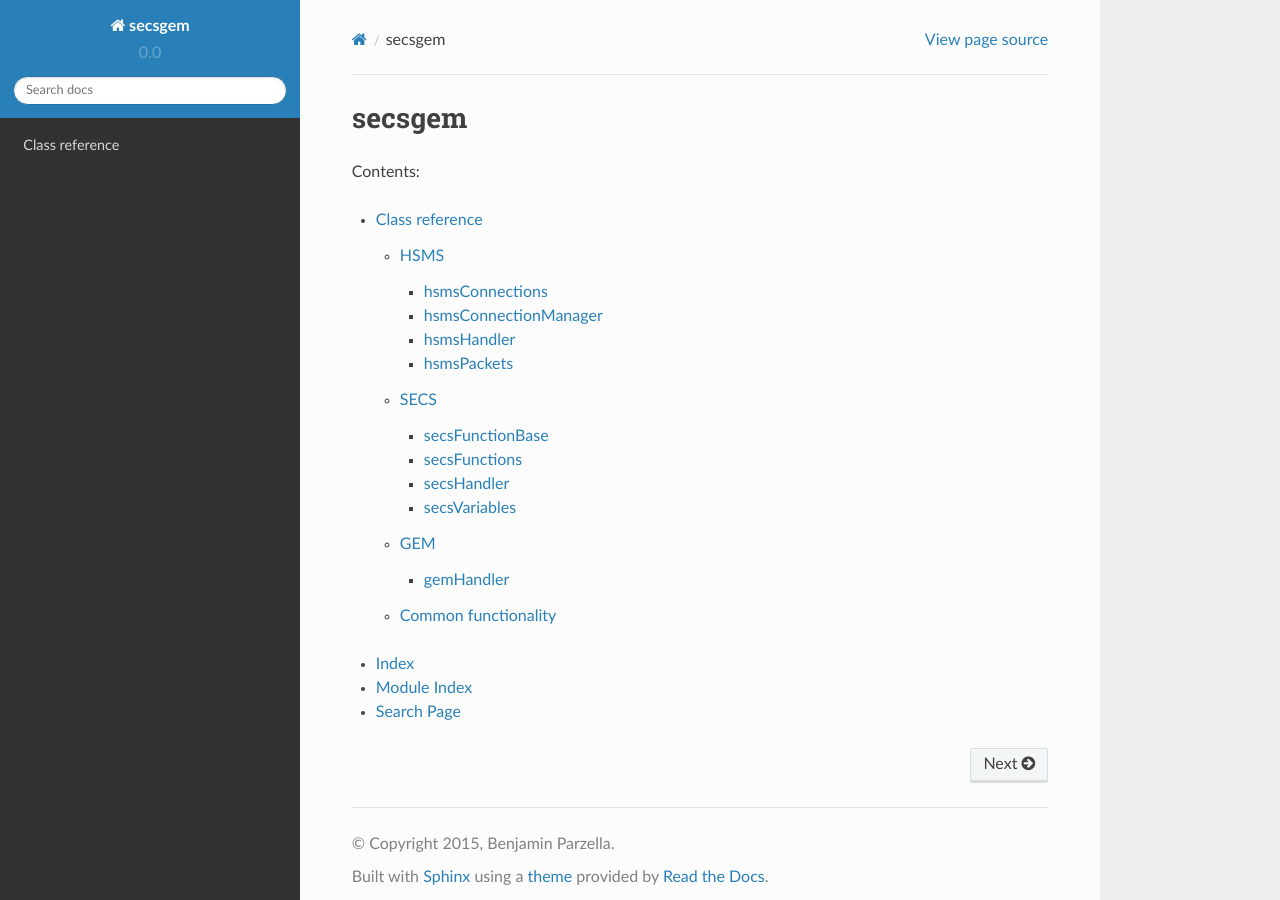
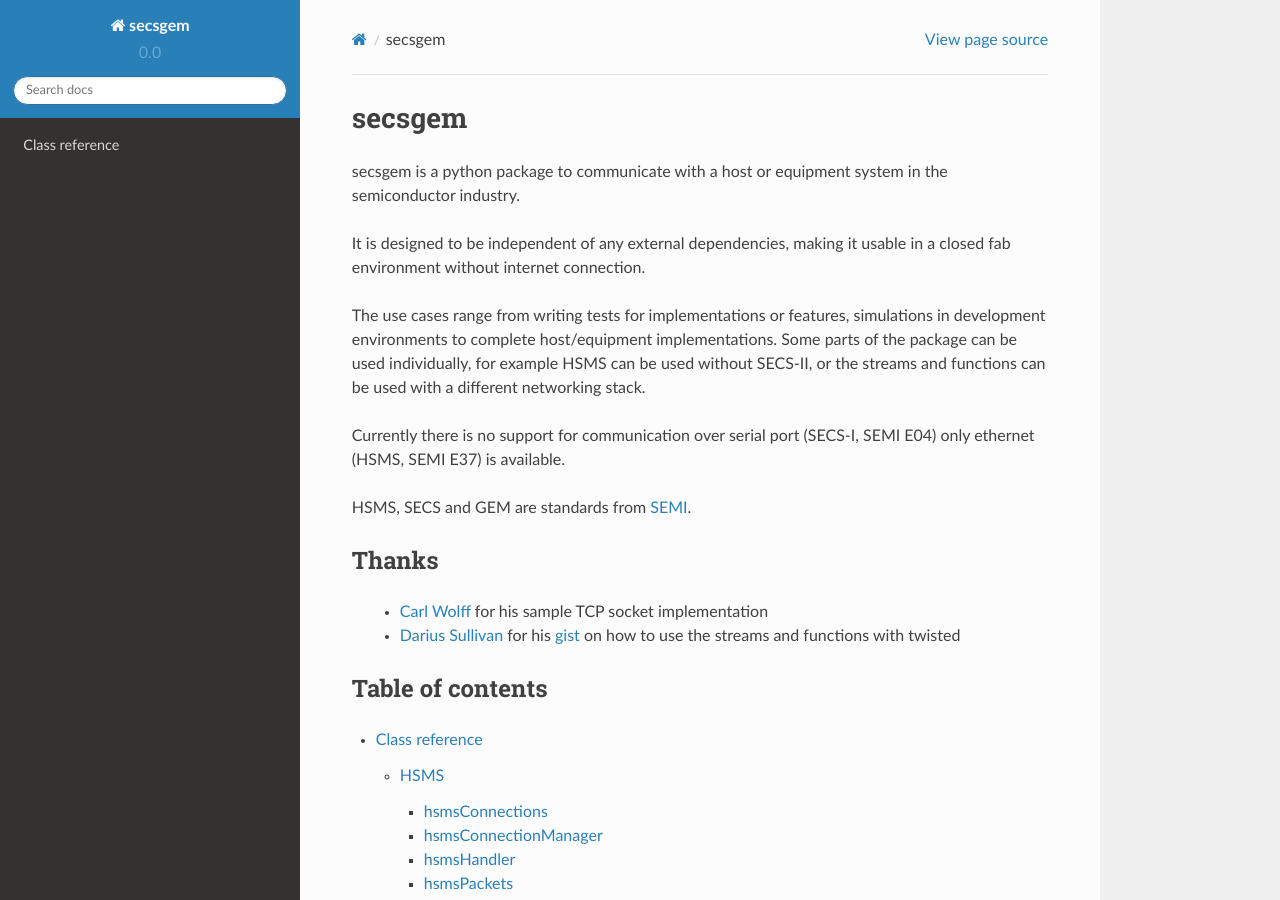
Before and after one commit to bparzella/secsgem, a Sphinx documentation site: the page built from docs/index.rst, in a window 1280 px wide and 900 px high. Built offline with Sphinx 7.4.7 and the Read the Docs theme 2.0.0, drawn with Linux system fonts in a browser that asks for light colours.

Commit message:
little bit more documentation

```diff
--- a/docs/index.rst
+++ b/docs/index.rst
@@ -3,14 +3,31 @@
 secsgem
 =======
 
-Contents:
+secsgem is a python package to communicate with a host or equipment system in the semiconductor industry.
+
+It is designed to be independent of any external dependencies, making it usable in a closed fab environment without internet connection.
+
+The use cases range from writing tests for implementations or features, simulations in development environments to complete host/equipment implementations.
+Some parts of the package can be used individually, for example HSMS can be used without SECS-II, or the streams and functions can be used with a different networking stack.
+
+Currently there is no support for communication over serial port (SECS-I, SEMI E04) only ethernet (HSMS, SEMI E37) is available.
+
+HSMS, SECS and GEM are standards from `SEMI <http://www.semi.org>`_.
+
+Thanks
+------
+
+   * `Carl Wolff <https://github.com/wolfc01>`_ for his sample TCP socket implementation
+   * `Darius Sullivan <https://github.com/dariussullivan>`_ for his `gist <https://gist.github.com/dariussullivan/8916e975e22054ff470d>`_ on how to use the streams and functions with twisted
+
+Table of contents
+-----------------
 
 .. toctree::
    :maxdepth: 4
 
    reference
 
-
 * :ref:`genindex`
 * :ref:`modindex`
 * :ref:`search`
```
